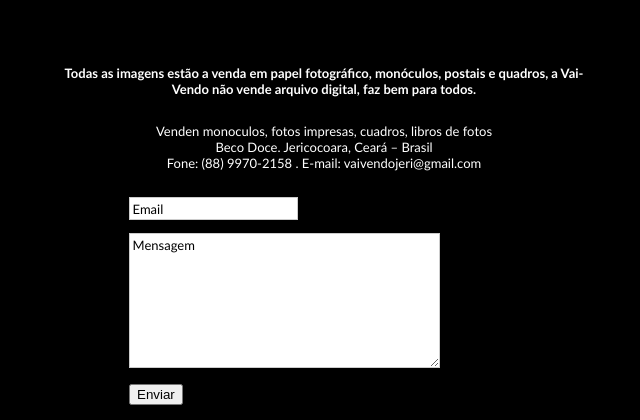
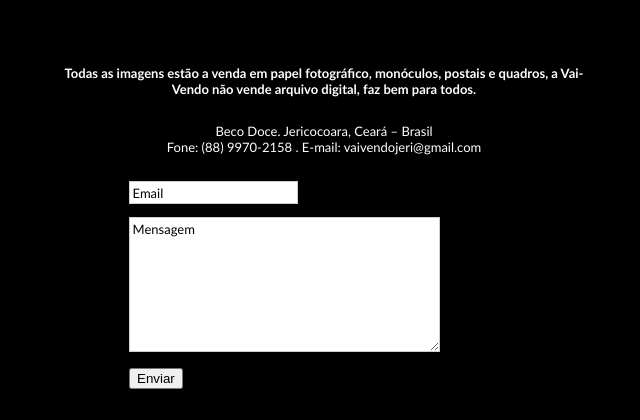
Before and after one commit to apanruning/fotografo, a Python web app: template templates/contact.html in a window 1280 px wide. Shown: the part 65-485 px from the top of the page, without its empty margins (316-956 px from the left). Run offline with Jinja, Linux system fonts and the light colour scheme; the template is opened without the code that fills it, so the values that code supplies are empty.

Commit message:
Cambios en los textos

```diff
--- a/templates/bio.html
+++ b/templates/bio.html
@@ -3,7 +3,9 @@
 bio
 {% endblock %}
 {% block content %}
+
 <section id="bio">
+<h1>AUTOR / A LOJA</h1>
     <blockquote>
     “Cada um lê com os olhos que tem. E interpreta a partir de onde os pés pisam.”
     <em>Leonardo Boff</em>
@@ -15,5 +17,6 @@ Colocando em prática esses princípios os resultados surpreenderam. A Vai-vendo
 <p>
 Para que não nos distanciamos, tanto os que já vieram aqui quanto os que conheci através do site, que venham pra jeri, vivenciar o dia a dia da vila, tentar ser um “morador” mesmo que por poucos dias, para sentir o que jeri é para nós que moramos aqui, esse é o maior desejo da vai-vendo, fazer novos amigos e transmitir através das imagens essa forma diferenciada de ver e viver a vida.
 </p>
+<blockquote>Regivaldo Freitas (Regi) Fotografo</blockquote>
 </section>
 {% endblock %}
--- a/templates/contact.html
+++ b/templates/contact.html
@@ -7,8 +7,7 @@ contact
 <blockquote>
 Todas as imagens estão a venda em papel fotográfico, monóculos, postais e quadros, a Vai-Vendo não vende arquivo digital, faz bem para todos.
 </blockquote>
-<p>Venden monoculos, fotos impresas, cuadros, libros de fotos<br />
-Beco Doce. Jericocoara, Ceará – Brasil<br />
+<p>Beco Doce. Jericocoara, Ceará – Brasil<br />
 Fone: (88) 9970-2158 . E-mail: vaivendojeri@gmail.com</p>
 <form action="." method="post">
     <ul>
```
